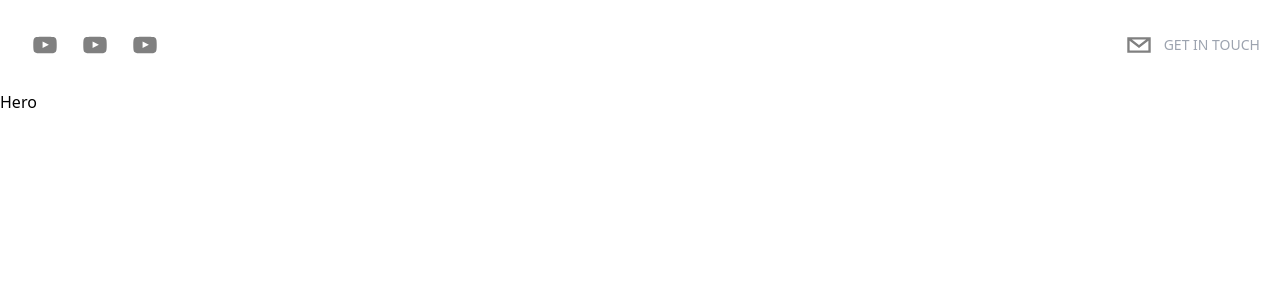
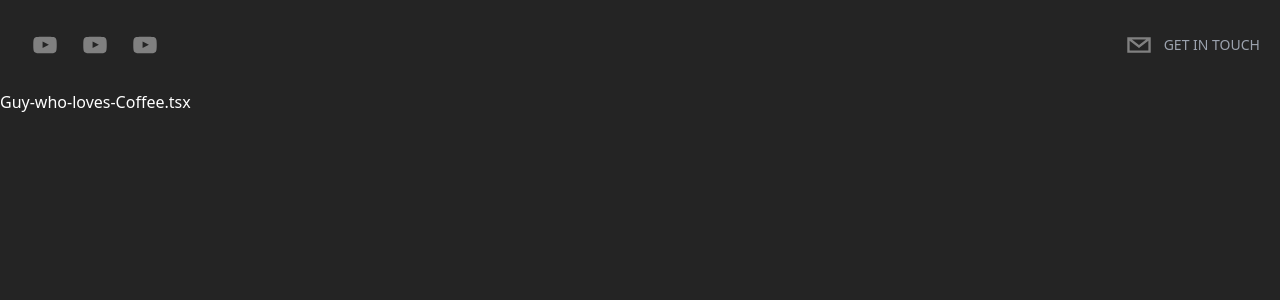
Before and after one commit to jasonkartz7/portfolio, a Next.js app: page / in a window 1280 px wide. Shown: the top 300 px of the page. Built offline with nearby package versions, Linux system fonts and the light colour scheme.

Commit message:
react_simple_typewritter

```diff
--- a/components/Hero.tsx
+++ b/components/Hero.tsx
@@ -1,9 +1,24 @@
-import React from 'react'
+import React from "react";
+import { Cursor, useTypewriter } from "react-simple-typewriter";
 
-type Props = {}
+type Props = {};
 
 export default function Hero({}: Props) {
+  const [text, count] = useTypewriter({
+    words: [
+      "Hi, The Name is Jayson",
+      "Guy-who-loves-Coffee.tsx",
+      "<ButLovesToCodeMore />",
+    ],
+    loop: true,
+    delaySpeed: 2000,
+  });
   return (
-    <div>Hero</div>
-  )
+    <div>
+      <h1>
+        <span>{text}</span>
+        <Cursor cursorColor="#F7AB0A" />
+      </h1>
+    </div>
+  );
 }
--- a/package.json
+++ b/package.json
@@ -19,6 +19,7 @@
     "next": "13.1.6",
     "react": "18.2.0",
     "react-dom": "18.2.0",
+    "react-simple-typewriter": "^5.0.1",
     "react-social-icons": "^5.15.0",
     "typescript": "4.9.5"
   },
--- a/pages/index.tsx
+++ b/pages/index.tsx
@@ -8,7 +8,7 @@
 
 export default function Home() {
   return (
-    <>
+    <div className="bg-[rgb(36,36,36)] text-white h-screen">
       <Head>
         <title>Jayson's Portfolio</title>
         <meta name="description" content="Generated by create next app" />
@@ -33,6 +33,6 @@
       {/* Projects */}
 
       {/* Contact Me */}
-    </>
+    </div>
   );
 }
```
Also changed, not shown: 1 other file (tests, documents, lock files or other folders).
